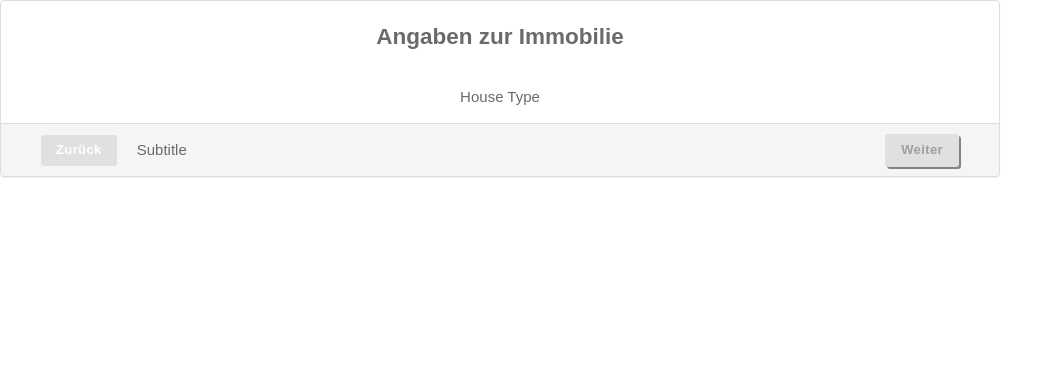
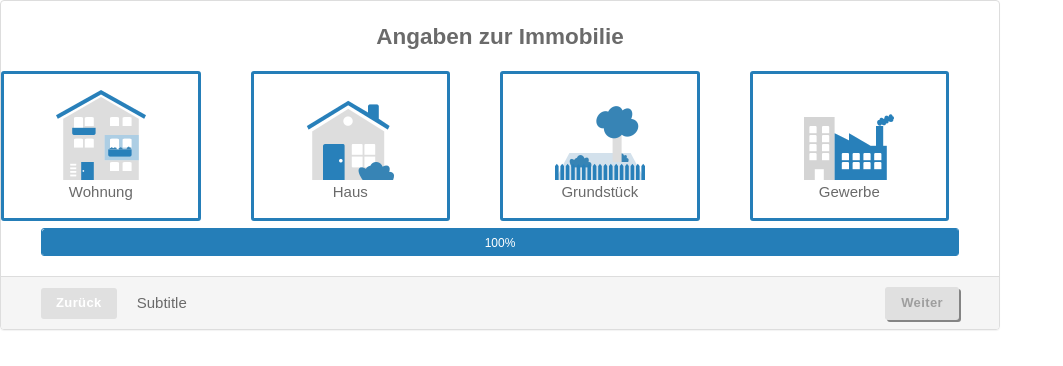
Before and after one commit to veronika212/projekt1, a React (Create React App) app: page / in a window 1280 px wide. Shown: the top 366 px of the page, without its empty margins (0-1063 px from the left). Built offline with nearby package versions, Linux system fonts and the light colour scheme.

Commit message:
stiling of component "Tile", create PropertyType and PropertyOccupation

```diff
--- a/src/App.css
+++ b/src/App.css
@@ -14,3 +14,23 @@ body {
   border: 1px solid #ddd;
   border-radius: 4px;
   box-shadow: 0 1px 1px rgba(0, 0, 0, 0.05); }
+
+.icon {
+  background: url(/images/icons4.png) no-repeat;
+  background-size: auto;
+  background-repeat: no-repeat;
+  display: inline-block;
+  width: 90px;
+  height: 91px; }
+  .icon.icon--wohnung {
+    background-position: 0 0; }
+  .icon.icon--haus {
+    background-position: 0 -90px; }
+  .icon.icon--grundstueck {
+    background-position: 0 -450px; }
+  .icon.icon--gewerbe {
+    background-position: 0 -540px; }
+
+.tiles-wrapper {
+  display: flex;
+  justify-content: space-between; }
--- a/src/App.js
+++ b/src/App.js
@@ -1,16 +1,13 @@
 import React, { Component } from 'react';
 import Slider from 'react-slick';
 import { connect } from 'react-redux';
-import HouseType from './steps/HouseType';
-import Region from './steps/Region';
+import PropertyType from './slides/PropertyType';
+import PropertyOccupation from './slides/PropertyOccupation';
+import Region from './slides/Region';
 
 import './App.css';
 
 class App extends Component {
-  state = {
-    currentSlide: 0,
-  };
-
   render() {
     const settings = {
       dots: false,
@@ -20,7 +17,6 @@ class App extends Component {
       slidesToShow: 1,
       slidesToScroll: 1,
     };
-    console.log(this.props);
 
     this.goToSlide = slideNumber => {
       this.mainSlider.slickGoTo(slideNumber);
@@ -30,8 +26,9 @@ class App extends Component {
       <div className="App">
         <h2>{app.title}</h2>
         <Slider {...settings} ref={slider => (this.mainSlider = slider)}>
-          <HouseType goToSlide={this.goToSlide} />
-          <Region goToSlide={this.goToSlide} />
+          <PropertyType goToSlide={this.goToSlide} />
+          <PropertyOccupation goToSlide={this.goToSlide} />
+          {/* <Region goToSlide={this.goToSlide} /> */}
           <div>
             <p>Slide 3</p>
           </div>
--- a/src/App.scss
+++ b/src/App.scss
@@ -16,3 +16,33 @@ body {
   border-radius: 4px;
   box-shadow: 0 1px 1px rgba(0, 0, 0, 0.05);
 }
+
+.icon {
+  background: url(/images/icons4.png) no-repeat;
+  background-size: auto;
+  background-repeat: no-repeat;
+  display: inline-block;
+  width: 90px;
+  height: 91px;
+
+  &.icon--wohnung {
+    background-position: 0 0;
+  }
+
+  &.icon--haus {
+    background-position: 0 -90px;
+  }
+
+  &.icon--grundstueck {
+    background-position: 0 -450px;
+  }
+
+  &.icon--gewerbe {
+    background-position: 0 -540px;
+  }
+}
+
+.tiles-wrapper {
+  display: flex;
+  justify-content: space-between;
+}
--- /dev/null
+++ b/src/components/common/Tile/Tile.css
@@ -0,0 +1,11 @@
+.tile {
+  border: 3px solid #257eb8;
+  border-radius: 3px;
+  width: 20%;
+  height: 150px;
+  margin-right: 5%;
+  display: flex;
+  flex-direction: column;
+  align-items: center;
+  justify-content: center;
+  cursor: pointer; }
--- /dev/null
+++ b/src/components/common/Tile/Tile.js
@@ -0,0 +1,14 @@
+import React from 'react';
+
+import './Tile.css';
+
+const Tile = ({ handleOnClick, iconName, title }) => {
+  return (
+    <div onClick={handleOnClick} className="tile">
+      <span className={iconName} />
+      <span>{title}</span>
+    </div>
+  );
+};
+
+export default Tile;
--- /dev/null
+++ b/src/components/common/Tile/Tile.scss
@@ -0,0 +1,12 @@
+.tile {
+  border: 3px solid #257eb8;
+  border-radius: 3px;
+  width: 20%;
+  height: 150px;
+  margin-right: 5%;
+  display: flex;
+  flex-direction: column;
+  align-items: center;
+  justify-content: center;
+  cursor: pointer;
+}
--- /dev/null
+++ b/src/slides/PropertyOccupation.js
@@ -0,0 +1,42 @@
+import React from 'react';
+
+import { connect } from 'react-redux';
+import { updateAppData } from '../store/appReducer';
+
+import Footer from '../components/common/Footer/Footer';
+import ProgressBar from '../components/common/ProgressBar/ProgressBar';
+
+import Tile from '../components/common/Tile/Tile';
+
+const PropertyOccupation = ({ goToSlide, updateAppData }) => {
+  return (
+    <div>
+      <div className="tiles-wrapper">
+        <Tile
+          handleOnClick={() => goToSlide(0)}
+          title={'Selbst bewohnt'}
+          iconName="icon icon--wohnung"
+        />
+        <Tile handleOnClick={() => goToSlide(0)} title={'Frei'} iconName="icon icon--haus" />
+        <Tile
+          handleOnClick={() => goToSlide(0)}
+          title={'Vermietet'}
+          iconName="icon icon--grundstueck"
+        />
+        <Tile
+          handleOnClick={() => goToSlide(0)}
+          title={'Teilweise vermietet'}
+          iconName="icon icon--gewerbe"
+        />
+      </div>
+
+      <ProgressBar />
+      <Footer handlePrevClick={() => goToSlide(0)} handleNextClick={() => goToSlide(1)} />
+    </div>
+  );
+};
+
+export default connect(
+  null,
+  { updateAppData }
+)(PropertyOccupation);
--- /dev/null
+++ b/src/slides/PropertyType.js
@@ -0,0 +1,70 @@
+import React from 'react';
+import { connect } from 'react-redux';
+import { updateAppData } from '../store/appReducer';
+import { updateCustomerData } from '../store/customerDataReducer';
+import Footer from '../components/common/Footer/Footer';
+import ProgressBar from '../components/common/ProgressBar/ProgressBar';
+import Tile from '../components/common/Tile/Tile';
+
+const PropertyType = ({ goToSlide, updateAppData, updateCustomerData }) => {
+  const onTileClick = (nextSlideNumber, nextTitle, currentStep, totalSteps, data) => {
+    goToSlide(nextSlideNumber);
+    updateAppData({ title: nextTitle, totalSteps, currentStep });
+    updateCustomerData(data);
+  };
+
+  return (
+    <div>
+      <div className="tiles-wrapper">
+        <Tile
+          handleOnClick={() =>
+            onTileClick(1, 'Welcher Wohnstatus liegt vor?', 2, 8, {
+              key: 'propertyType',
+              value: 'Wohnung',
+            })
+          }
+          title={'Wohnung'}
+          iconName="icon icon--wohnung"
+        />
+        <Tile
+          handleOnClick={() =>
+            onTileClick(1, 'Welcher Wohnstatus liegt vor?', 2, 8, {
+              key: 'propertyType',
+              value: 'Wohnung',
+            })
+          }
+          title={'Haus'}
+          iconName="icon icon--haus"
+        />
+        <Tile
+          handleOnClick={() =>
+            onTileClick(1, 'Welcher Wohnstatus liegt vor?', 2, 8, {
+              key: 'propertyType',
+              value: 'Grundstück',
+            })
+          }
+          title={'Grundstück'}
+          iconName="icon icon--grundstueck"
+        />
+        <Tile
+          handleOnClick={() =>
+            onTileClick(1, 'Welcher Wohnstatus liegt vor?', 2, 24, {
+              key: 'propertyType',
+              value: 'Gewerbe',
+            })
+          }
+          title={'Gewerbe'}
+          iconName="icon icon--gewerbe"
+        />
+      </div>
+
+      <ProgressBar />
+      <Footer handlePrevClick={() => goToSlide(0)} handleNextClick={() => goToSlide(1)} />
+    </div>
+  );
+};
+
+export default connect(
+  null,
+  { updateAppData, updateCustomerData }
+)(PropertyType);
--- a/src/steps/HouseType.js
+++ /dev/null
@@ -1,15 +0,0 @@
-import React from 'react';
-import Footer from '../components/common/Footer/Footer';
-import ProgressBar from '../components/common/ProgressBar/ProgressBar';
-
-const HouseType = ({ goToSlide }) => {
-  return (
-    <div>
-      <p>House Type</p>
-      <ProgressBar />
-      <Footer handlePrevClick={() => goToSlide(0)} handleNextClick={() => goToSlide(1)} />
-    </div>
-  );
-};
-
-export default HouseType;
--- a/src/store/appReducer.js
+++ b/src/store/appReducer.js
@@ -12,8 +12,8 @@ export const updateAppData = payload => {
 
 //reducer
 const defaultState = {
-  currentStep: 0,
-  totalSteps: 0,
+  currentStep: 1,
+  totalSteps: 1,
   title: 'Angaben zur Immobilie',
 };
 
@@ -26,7 +26,7 @@ export const appReducer = (state = defaultState, action) => {
     case UPDATE_APP_DATA:
       return {
         ...state,
-        title: action.payload,
+        ...action.payload,
       };
 
     default:
--- a/src/store/customerDataReducer.js
+++ b/src/store/customerDataReducer.js
@@ -21,6 +21,7 @@ export const customerDataReducer = (state = defaultState, action) => {
     case UPDATE_CUSTOMER_DATA:
       return {
         ...state,
+        [action.payload.key]: action.payload.value,
       };
 
     default:
```
Also changed, not shown: public/images/icons4.png (renamed from src/img/icons4.png), src/slides/Region.js (renamed from src/steps/Region.js).
